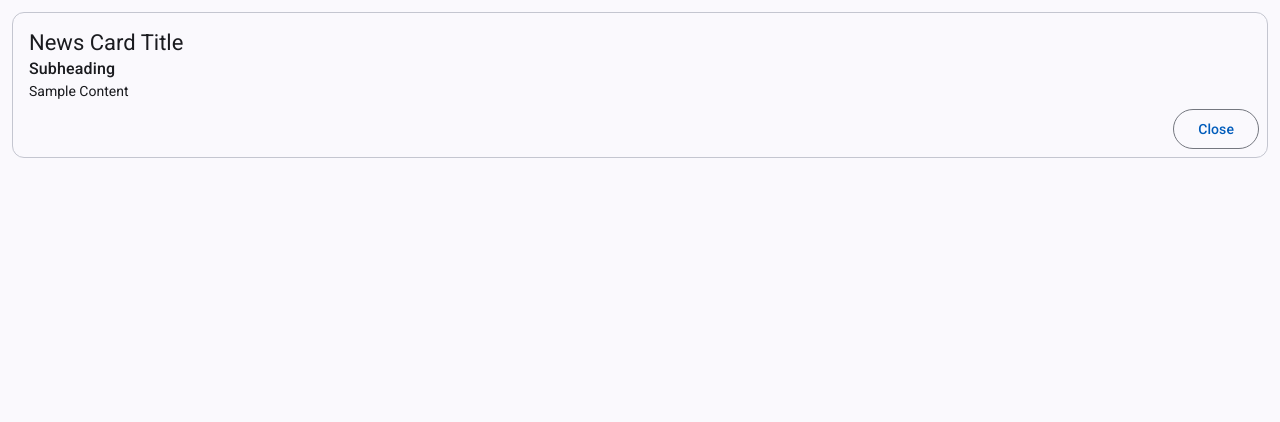
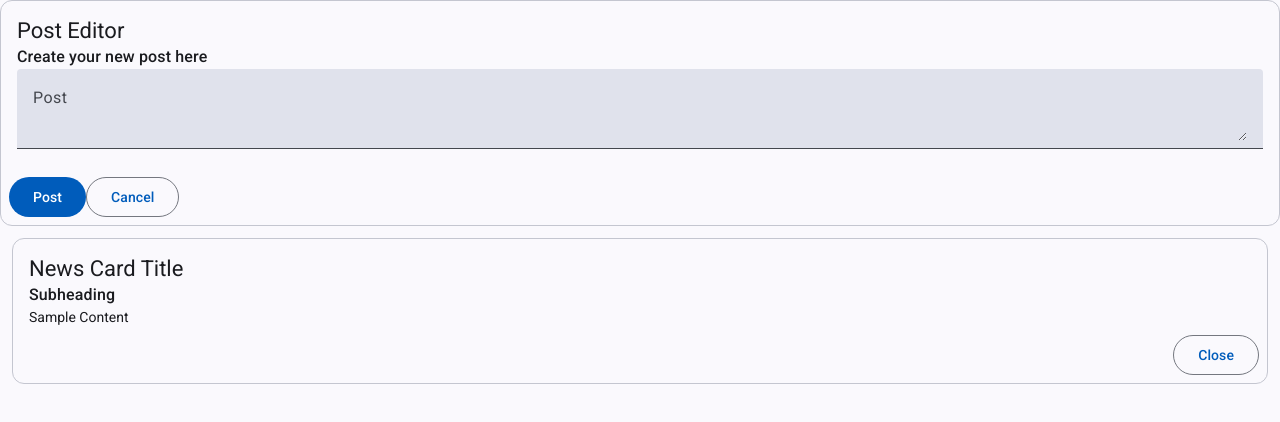
Before and after one commit to varienjanitra/social-media-app, an Angular app in the folder socmed-ui/: page /home in a window 1280 px wide. Shown: the top 422 px of the page. Built offline with nearby package versions, Linux system fonts and the light colour scheme.

Commit message:
socmed-ui: implemented posts editor component

```diff
--- /dev/null
+++ b/socmed-ui/src/app/features/postings/components/post-editor/post-editor.html
@@ -0,0 +1,28 @@
+<mat-card appearance="outlined">
+  <mat-card-header>
+    <mat-card-title-group>
+      <mat-card-title>
+        Post Editor
+      </mat-card-title>
+      <mat-card-subtitle>
+        Create your new post here
+      </mat-card-subtitle>
+    </mat-card-title-group>
+  </mat-card-header>
+
+  <mat-card-content>
+    <form class="flex flex-col">
+      <mat-form-field>
+        <mat-label>Post</mat-label>
+        <textarea matInput placeholder="Placeholder"></textarea>
+      </mat-form-field>
+    </form>
+  </mat-card-content>
+
+  <mat-card-footer>
+    <mat-card-actions align="start">
+      <button matButton="filled">Post</button>
+      <button matButton="outlined">Cancel</button>
+    </mat-card-actions>
+  </mat-card-footer>
+</mat-card>
--- a/socmed-ui/src/app/pages/home/home.page.html
+++ b/socmed-ui/src/app/pages/home/home.page.html
@@ -1 +1,2 @@
+<vxsocmed-post-editor />
 <vxsocmed-posts-card />
--- a/socmed-ui/src/app/pages/home/home.page.ts
+++ b/socmed-ui/src/app/pages/home/home.page.ts
@@ -1,11 +1,13 @@
 import { Component } from '@angular/core';
 import { PostCard } from '../../features/postings/components/post-card/post-card';
+import { PostEditor } from "../../features/postings/components/post-editor/post-editor";
 
 @Component({
   selector: 'vxsocmed-home',
   imports: [
-    PostCard
-  ],
+    PostCard,
+    PostEditor
+],
   templateUrl: './home.page.html',
   styleUrl: './home.page.scss',
 })
```
Also changed, not shown: socmed-ui/src/app/features/postings/components/post-editor/post-editor.ts (added, +21 -0 lines), socmed-ui/src/app/features/postings/components/post-editor/post-editor.scss (added), 1 other file (tests, documents, lock files or other folders).
